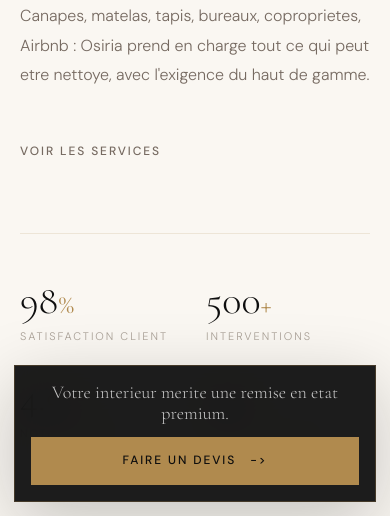
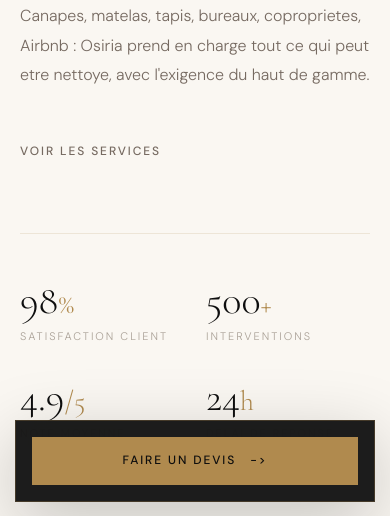
Before and after one commit to TimothePetitjean/SiteOsiria, a plain HTML site: page index.html in a window 390 px wide. Shown: the part 328-844 px from the top of the page. Drawn offline with nearby package versions, Linux system fonts and the light colour scheme.

Commit message:
Bouton devis

```diff
--- a/assets/css/components.css
+++ b/assets/css/components.css
@@ -225,30 +225,21 @@
   position: fixed;
   inset: auto 24px 20px;
   z-index: 120;
-  display: flex;
-  align-items: center;
-  justify-content: space-between;
-  gap: 24px;
-  max-width: 980px;
+  display: grid;
+  place-items: center;
+  max-width: 420px;
   margin-inline: auto;
   border: 1px solid rgba(176, 138, 78, 0.28);
   background: rgba(14, 14, 14, 0.94);
   box-shadow: 0 20px 70px rgba(14, 14, 14, 0.22);
-  padding: 14px 16px 14px 24px;
+  padding: 14px;
   backdrop-filter: blur(18px);
-}
-
-.quote-bar p {
-  margin: 0;
-  color: rgba(255, 255, 255, 0.76);
-  font-family: var(--font-serif);
-  font-size: 21px;
-  line-height: 1.2;
 }
 
 .quote-bar .button {
   min-height: 48px;
-  padding-inline: 28px;
+  width: 100%;
+  padding-inline: 32px;
   white-space: nowrap;
 }
 
--- a/assets/css/responsive.css
+++ b/assets/css/responsive.css
@@ -109,15 +109,8 @@
 
   .quote-bar {
     inset: auto 14px 14px;
-    align-items: stretch;
-    flex-direction: column;
-    gap: 12px;
+    max-width: 360px;
     padding: 16px;
-  }
-
-  .quote-bar p {
-    font-size: 18px;
-    text-align: center;
   }
 
   .section-heading {
--- a/index.html
+++ b/index.html
@@ -198,7 +198,6 @@
     </main>
 
     <aside class="quote-bar" aria-label="Demande de devis">
-      <p>Votre interieur merite une remise en etat premium.</p>
       <a class="button button--gold" href="#contact">Faire un devis <span aria-hidden="true">-></span></a>
     </aside>
 
```
